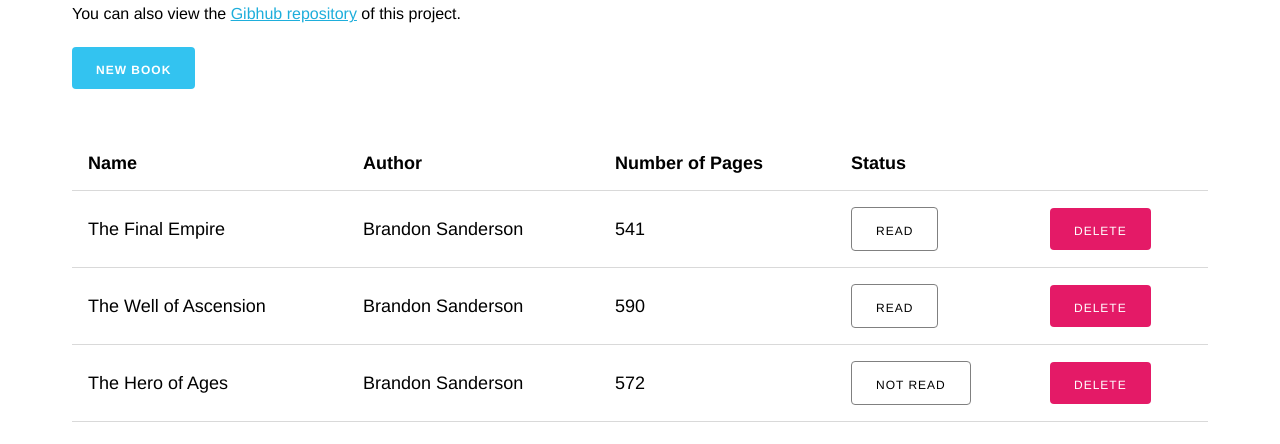
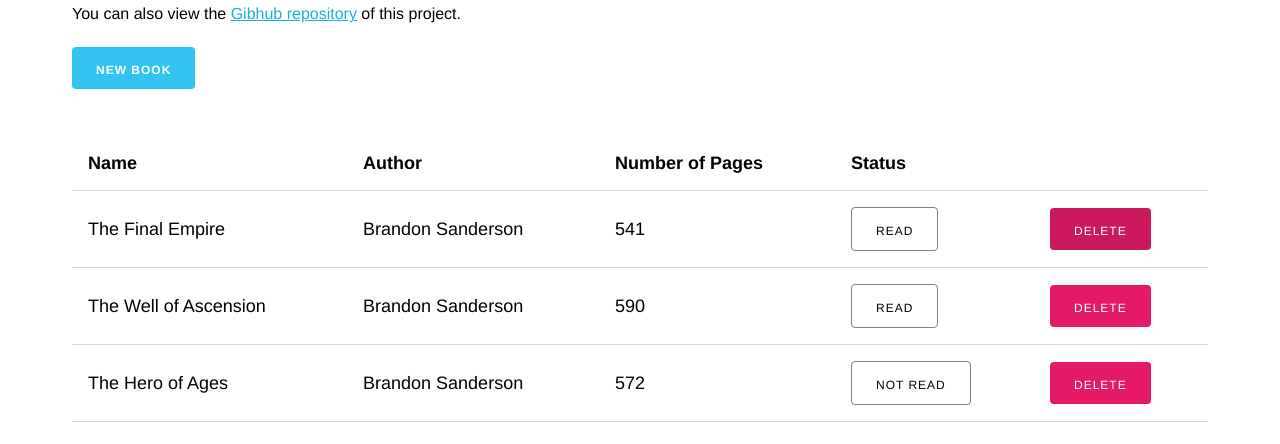
Before and after one commit to gefgu/odin-library, a plain HTML site: page index.html in a window 1280 px wide. In both pictures the pointer is over the button 1100 px from the left and 425 px from the top of the page. Shown: the part 196-640 px from the top of the page. Drawn offline with Linux system fonts and the light colour scheme.

Commit message:
Add hover effect to delete button

```diff
--- a/style.css
+++ b/style.css
@@ -129,3 +129,7 @@
   background-color: #2cb4dd;
   border-color: #2cb4dd;
 }
+
+.delete-button:hover {
+  background-color: rgb(204, 24, 93);
+}
```
